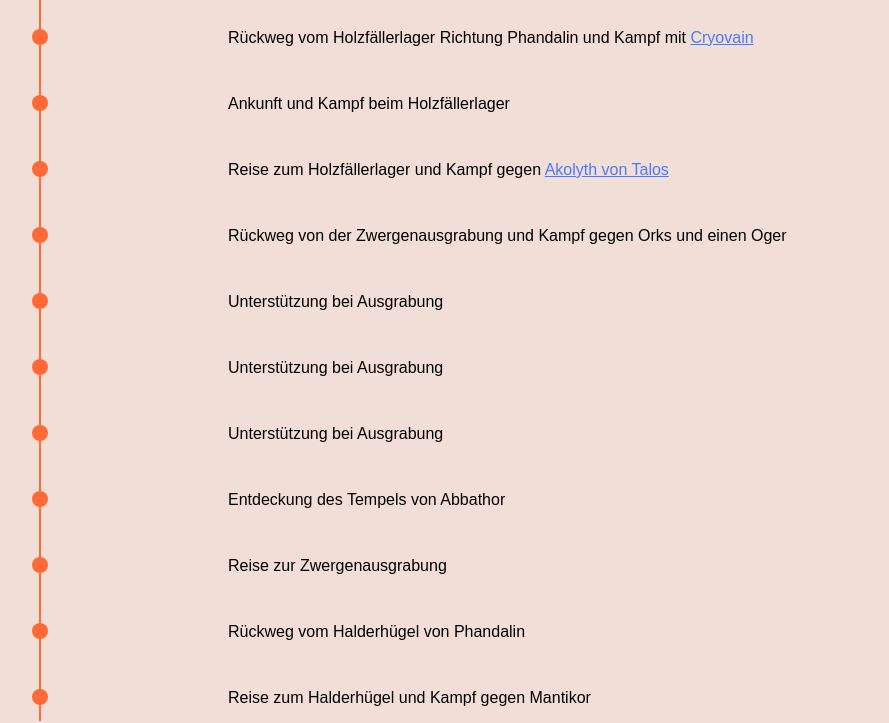
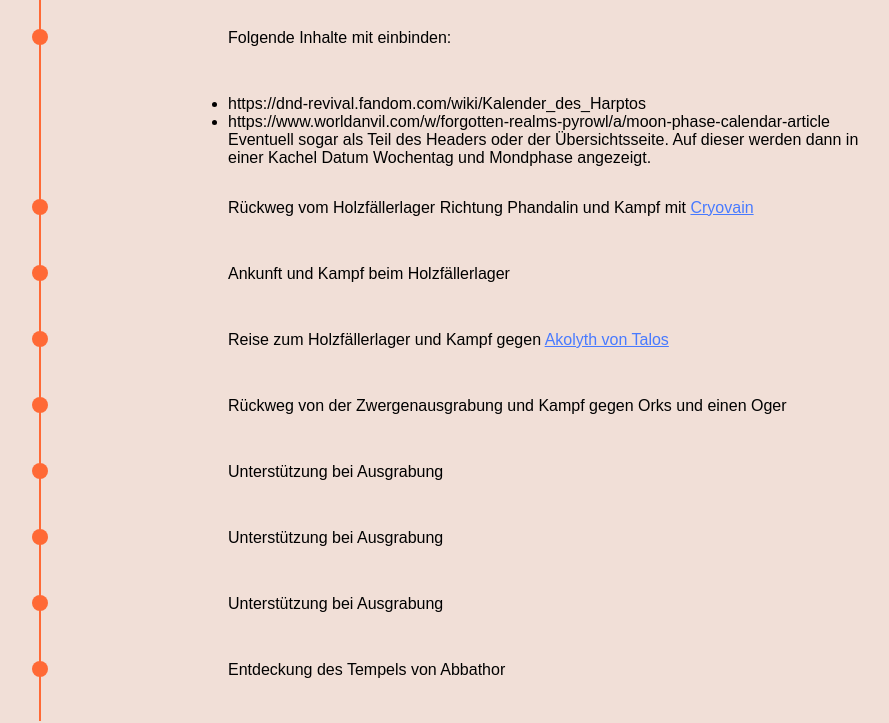
Before and after one commit to McMomo/momos-library, an Eleventy site: page src/timeline.md in a window 1280 px wide. Shown: the part 79-802 px from the top of the page, without its empty margins (96-985 px from the left). Built offline with nearby package versions, Linux system fonts and the light colour scheme; Eleventy itself is replaced by a stand-in of ours; files that its build step writes are made by us from their sources.

Commit message:
Update timeline.md

```diff
--- a/src/timeline.md
+++ b/src/timeline.md
@@ -4,6 +4,12 @@ layout: base.njk
 tags: ['navigation','timeline']
 css: /css/timeline.css
 ---
+
+Folgende Inhalte mit einbinden:
++ https://dnd-revival.fandom.com/wiki/Kalender_des_Harptos
++ https://www.worldanvil.com/w/forgotten-realms-pyrowl/a/moon-phase-calendar-article
+Eventuell sogar als Teil des Headers oder der Übersichtsseite. Auf dieser werden dann in einer Kachel Datum Wochentag und Mondphase angezeigt.
+
 
 Rückweg vom Holzfällerlager Richtung Phandalin und Kampf mit [Cryovain](/cryovain)
 
```
